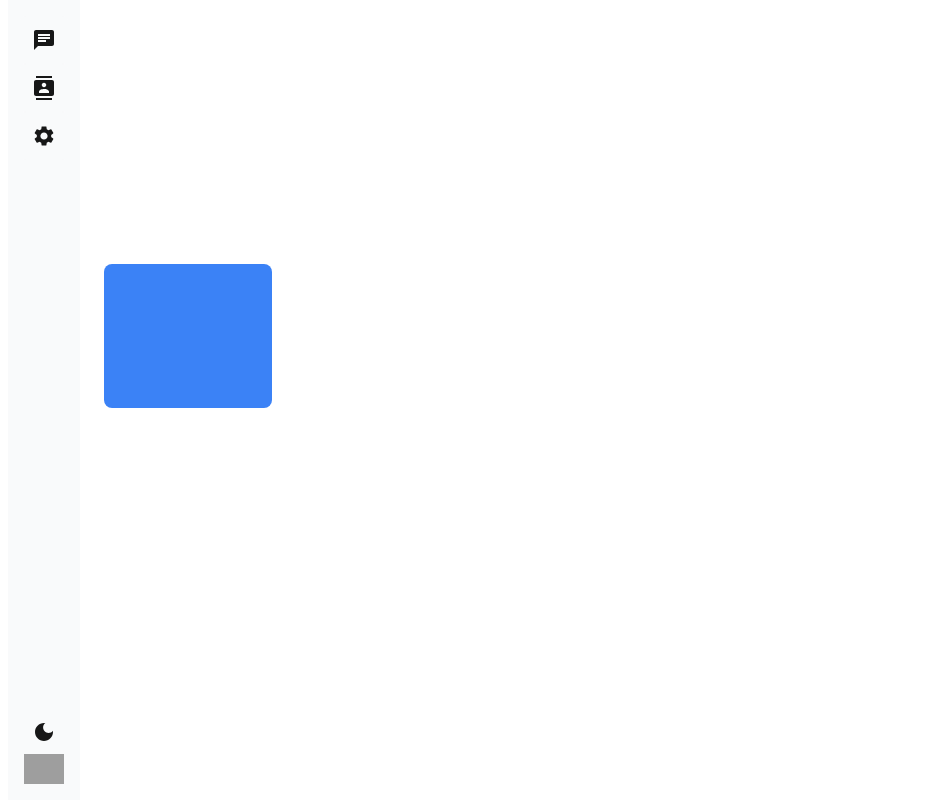
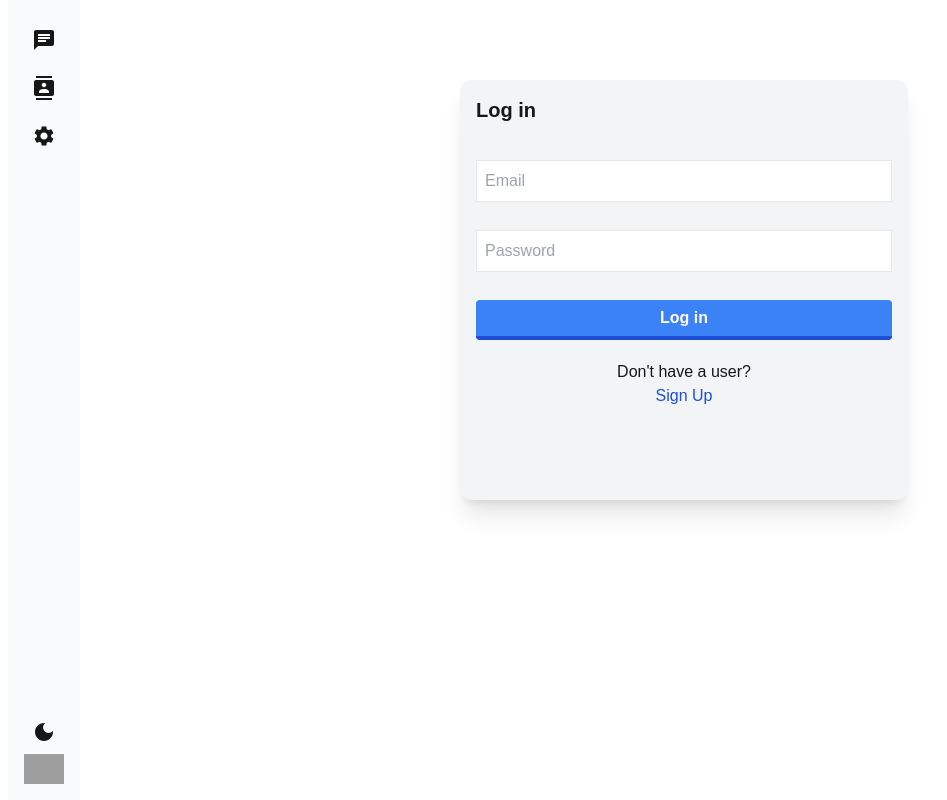
Before and after one commit to DrYonatan/chats, a Next.js app: page /login in a window 1280 px wide. Shown: the whole page, without its empty margins (0-947 px from the left). Built offline with nearby package versions, Linux system fonts and the light colour scheme; no server answers; grey boxes are pictures that could not be loaded.

Commit message:
(feature) add log in page

```diff
--- a/src/app/(pages)/chats/[chatId]/page.tsx
+++ b/src/app/(pages)/chats/[chatId]/page.tsx
@@ -12,6 +12,7 @@ import { useEffect, useState } from "react";
 
 export default function ChatBox() {
   const params = useParams();
+
   const [chat, setChat] = useState<Chat>();
 
   const [messageText, setMessageText] = useState<string>();
--- a/src/app/(pages)/chats/page.tsx
+++ b/src/app/(pages)/chats/page.tsx
@@ -1,3 +1,17 @@
-export default async function Page() {
-  return <div className="h-full">Select a chat!</div>;
+"use client";
+
+import { getCurrentUser } from "@/app/api/users";
+import { User } from "@/app/types/user";
+import { useEffect, useState } from "react";
+
+export default function Page() {
+  const [user, setUser] = useState<User>();
+
+  useEffect(() => {
+    getCurrentUser().then((data) => {
+      setUser(data);
+    });
+  }, []);
+
+  return <div className="h-full">Hello {user?.username}, Select a chat!</div>;
 }
--- a/src/app/(pages)/login/page.tsx
+++ b/src/app/(pages)/login/page.tsx
@@ -1,14 +1,68 @@
-import { Suspense } from "react";
+"use client";
+
+import { logIn } from "@/app/lib/firebase/auth";
+import { getAuth, onAuthStateChanged } from "firebase/auth";
+import Link from "next/link";
+import { useRouter } from "next/navigation";
+import { useEffect, useState } from "react";
 
 export default function LoginPage() {
+  const router = useRouter();
+  const auth = getAuth();
+
+  useEffect(() => {
+    const unsubscribe = onAuthStateChanged(auth, (firebaseUser) => {
+      console.log(auth.currentUser ? auth.currentUser : "User is null");
+    });
+  }, []);
+
+  const handleSubmit = async (e: React.FormEvent) => {
+    e.preventDefault();
+    try {
+      await logIn(email, password);
+    } catch (error: any) {
+      alert(error.message);
+    }
+  };
+
+  const [email, setEmail] = useState<string>("");
+  const [password, setPassword] = useState<string>("");
+
   return (
-    <main className="flex items-center justify-center md:h-screen">
-      <div className="relative mx-auto flex w-full max-w-[400px] flex-col space-y-2.5 p-4 md:-mt-32">
-        <div className="flex h-20 w-full items-end rounded-lg bg-blue-500 p-3 md:h-36">
-          <div className="w-32 text-white md:w-36"></div>
+    <div className="w-full h-[500px] flex justify-center">
+      <form
+        onSubmit={handleSubmit}
+        className="max-w-md p-4 flex flex-col gap-5 mt-20 bg-gray-100 dark:bg-slate-900 rounded-xl w-[800px] shadow-xl"
+      >
+        <h1 className="text-xl font-bold mb-4 dark:text-white">Log in</h1>
+        <input
+          className="border p-2 w-full mb-2 bg-white dark:bg-slate-900 text-black dark:text-white"
+          type="email"
+          value={email}
+          onChange={(e) => setEmail(e.target.value)}
+          placeholder="Email"
+        />
+        <input
+          className="border p-2 w-full mb-2 bg-white dark:bg-slate-900 text-black dark:text-white"
+          type="password"
+          value={password}
+          onChange={(e) => setPassword(e.target.value)}
+          placeholder="Password"
+        />
+        <button
+          className="bg-blue-500 text-white px-4 py-2bg-blue-500 hover:bg-blue-400 text-white
+        font-bold border-b-4 border-blue-700 hover:border-blue-500 rounded h-10"
+          type="submit"
+        >
+          Log in
+        </button>
+        <div className="flex flex-col justify-center w-full items-center">
+          <p className="dark:text-white">Don't have a user?</p>
+          <Link href={"/signup"} className="text-blue-700 dark:text-blue-500">
+            Sign Up
+          </Link>
         </div>
-        <Suspense></Suspense>
-      </div>
-    </main>
+      </form>
+    </div>
   );
 }
--- a/src/app/(pages)/signup/page.tsx
+++ b/src/app/(pages)/signup/page.tsx
@@ -14,7 +14,7 @@ export default function SignUpPage() {
     e.preventDefault();
     try {
       await signUp(username, email, password);
-      router.push("/chats");
+      router.push("/login");
     } catch (error: any) {
       alert(error.message);
     }
--- a/src/app/api/users.ts
+++ b/src/app/api/users.ts
@@ -1,4 +1,5 @@
-import { fetchUserById, fetchUserByEmail, fetchUsers } from "../lib/users";
+import { getAuth } from "firebase/auth";
+import { fetchUserById, fetchUsers } from "../lib/users";
 import { User } from "../types/user";
 
 export const getUsers = async (): Promise<void> => {
@@ -10,12 +11,11 @@ export const getUsers = async (): Promise<void> => {
   }
 };
 
-export const getUserbyId = async (id: string) => {
-  const user = await fetchUserById(id);
+export const getCurrentUser = async (): Promise<User> => {
+  const auth = getAuth();
+  console.log(auth.currentUser)
+  const user: User = await fetchUserById(
+    auth.currentUser ? auth.currentUser.uid : ""
+  );
   return user;
 };
-
-export const getUserByUsernameAndPassword = async (email: string): Promise<User | null> => {
-  const user: User | null = await fetchUserByEmail(email);
-  return user;
-}
--- a/src/app/lib/chats.ts
+++ b/src/app/lib/chats.ts
@@ -1,9 +1,10 @@
-import { getUserbyId } from "../api/users";
+import { getCurrentUser } from "../api/users";
 import { Chat } from "../types/chat";
 import { DM } from "../types/dm";
 import { GroupChat } from "../types/group-chat";
 import { Message } from "../types/message";
 import { database, get, onValue, ref, set } from "./firebase/firebase";
+import { fetchUserById } from "./users";
 
 export const fetchChats = async (): Promise<Chat[]> => {
   try {
@@ -102,7 +103,7 @@ export const addMessage = async (
     set(messagesRef, {
       text: message.text,
       sendTime: message.sendTime.toString(),
-      senderId: message.sender.id
+      senderId: message.sender.id,
     });
   } catch (error) {
     console.error("An Error has occured " + error);
@@ -136,14 +137,14 @@ async function parseChat(
 
   // Group Chat type
   const participants = await Promise.all(
-    chatDTO.participantsIds?.map(async (id: string) => await getUserbyId(id))
+    chatDTO.participantsIds?.map(async (id: string) => await fetchUserById(id))
   );
 
   const messageEntries = Object.entries(chatDTO.messages || []);
 
   const messages = await Promise.all(
     messageEntries.map(async ([id, message]: [string, any]) => {
-      const sender = await getUserbyId(message.senderId);
+      const sender = await fetchUserById(message.senderId);
       return {
         id: id,
         sendTime: message.sendTime,
--- a/src/app/lib/firebase/auth.ts
+++ b/src/app/lib/firebase/auth.ts
@@ -14,7 +14,7 @@ export const signUp = async (
   createUserWithEmailAndPassword(auth, email, password).then(
     (userCredential) => {
       const user = userCredential.user;
-      return createUser(user.uid, username, email);
+      return createUser(user.uid, email, username);
     }
   );
 };
--- a/src/app/lib/firebase/firebase.ts
+++ b/src/app/lib/firebase/firebase.ts
@@ -1,7 +1,11 @@
 import { initializeApp } from "firebase/app";
 import "firebase/database";
 import { getDatabase, ref, get, onValue, set } from "firebase/database";
-import { getAuth } from "firebase/auth";
+import {
+  browserLocalPersistence,
+  getAuth,
+  setPersistence,
+} from "firebase/auth";
 
 const firebaseConfig = {
   apiKey: process.env.NEXT_PUBLIC_FIREBASE_API_KEY,
@@ -20,4 +24,8 @@ const database = getDatabase(app);
 
 export const auth = getAuth(app);
 
+setPersistence(auth, browserLocalPersistence).catch((err) => {
+  console.error("Failed to set auth persistence:", err);
+});
+
 export { database, ref, onValue, get, set };
--- a/src/app/lib/users.ts
+++ b/src/app/lib/users.ts
@@ -49,10 +49,6 @@ export const fetchUserById = async (userId: string) => {
   }
 };
 
-export const fetchUserByEmail = async (email: string): Promise<User | null> => {
-  return null;
-};
-
 export const createUser = async (
   id: string,
   email: string,
```
